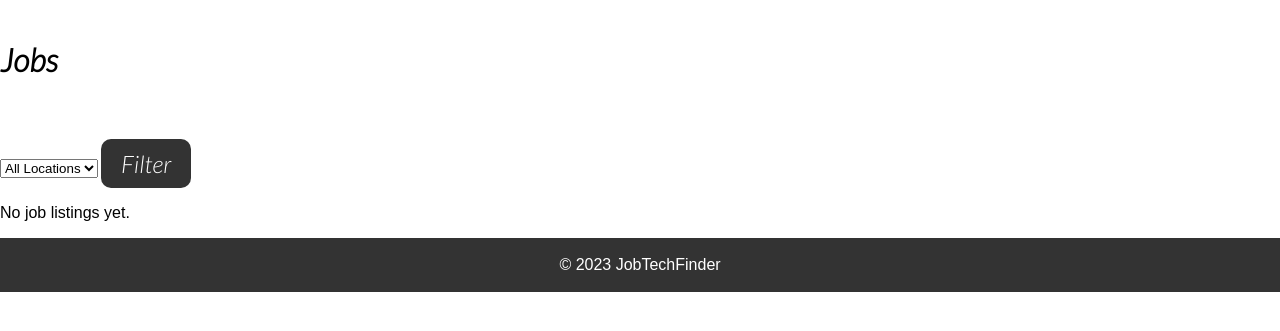
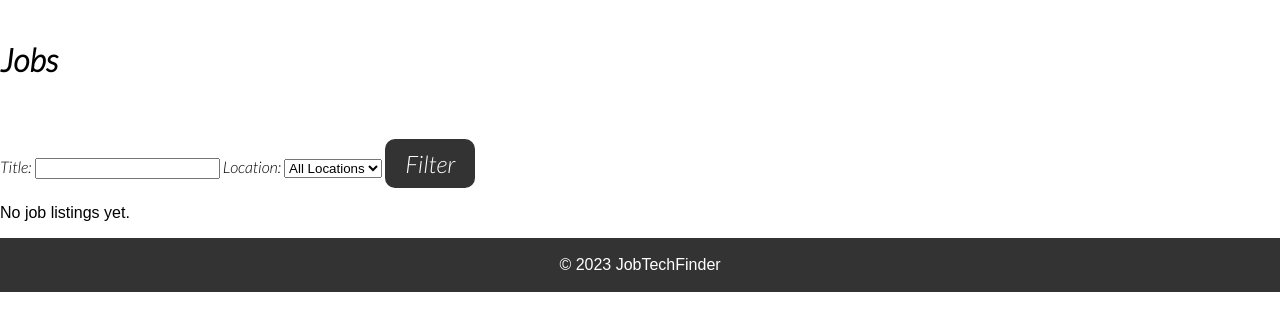
Before and after one commit to TopazAakal/JuniorTechFinder, a Django app: page /jobs/ in a window 1280 px wide. Shown: the part 49-380 px from the top of the page. Run offline with Django 4.2, Linux system fonts and the light colour scheme; data that the repository does not hold is empty; some web fonts are replaced.

Commit message:
BSPMC235-27

```diff
--- a/Recruiters/templates/jobList.html
+++ b/Recruiters/templates/jobList.html
@@ -7,6 +7,9 @@
 
 <!-- add a dropdown menu for selecting a location -->
 <form method="GET">
+    <label for="title">Title:</label>
+    <input type="text" name="title" value="{{ request.GET.title }}">
+    <label for="location">Location:</label>
     <select name="location">
         <option value="">All Locations</option>
         {% for location in locations %}
--- a/Recruiters/views.py
+++ b/Recruiters/views.py
@@ -105,22 +105,23 @@ def deleteJob(request, job_id):
 
 def jobList(request):
     all_jobs = JobListing.objects.all()
-    title = request.GET.get('title')
-    location = request.GET.get('location')
-    if title:
-        all_jobs = all_jobs.filter(title__icontains=title)
-    if location:
-        all_jobs = all_jobs.filter(location__icontains=location)
-    return render(request, 'jobList.html', {'all_jobs': all_jobs})
+
+    # create a list of all available locations
+    locations = list(set([job.location for job in all_jobs]))
+
+    # get the selected location and title from the URL query parameters
+    selected_location = request.GET.get('location')
+    selected_title = request.GET.get('title')
+
+    # apply filters for selected location and title
+    if selected_location:
+        all_jobs = all_jobs.filter(location=selected_location)
+    if selected_title:
+        all_jobs = all_jobs.filter(title__icontains=selected_title)
+
+    return render(request, 'jobList.html', {'all_jobs': all_jobs, 'locations': locations})
 
 def jobDetail(request, job_id):
     job = get_object_or_404(JobListing, id=job_id)
     context = {'job': job}
     return render(request, 'jobDetail.html', context)
-
-
-def job_list(request):
-    all_jobs = JobListing.objects.all()
-    locations = JobListing.objects.values_list('location', flat=True).distinct()
-    context = {'all_jobs': all_jobs, 'locations': locations}
-    return render(request, 'job_list.html', context)
```
